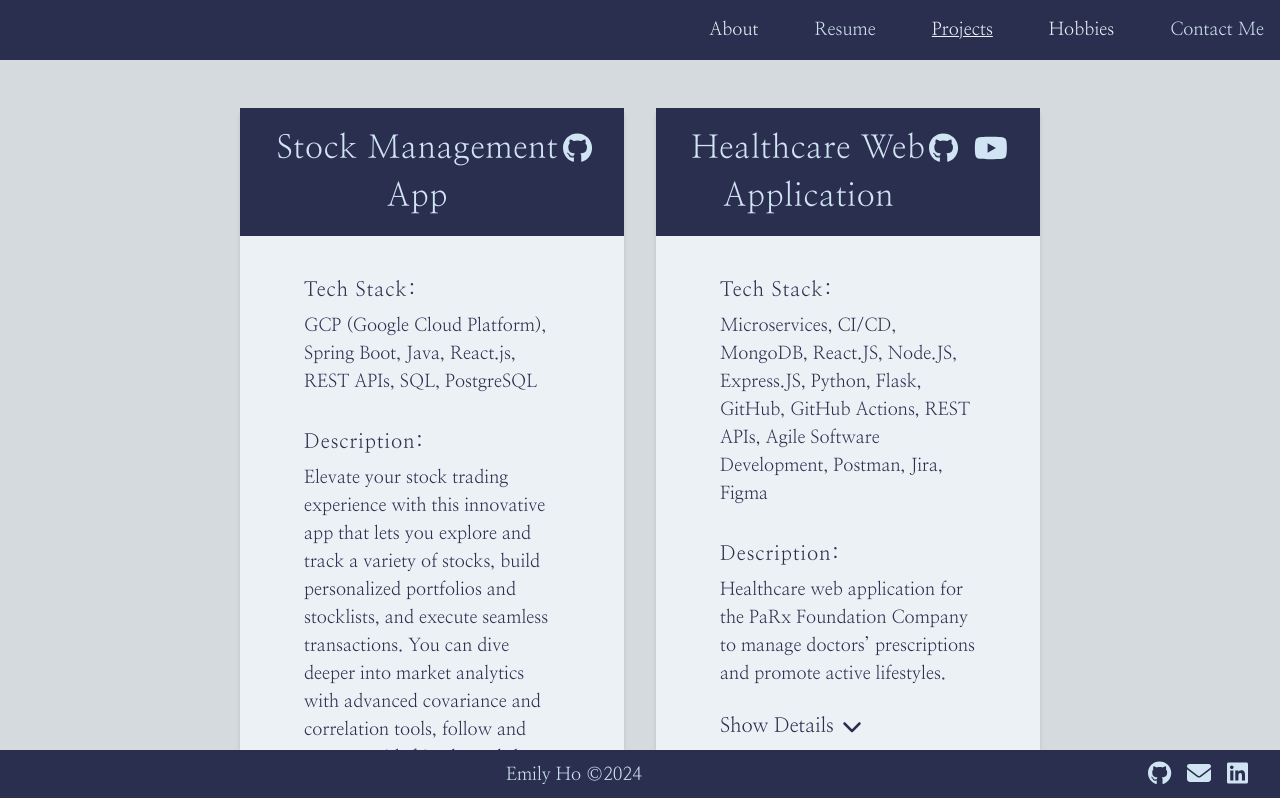
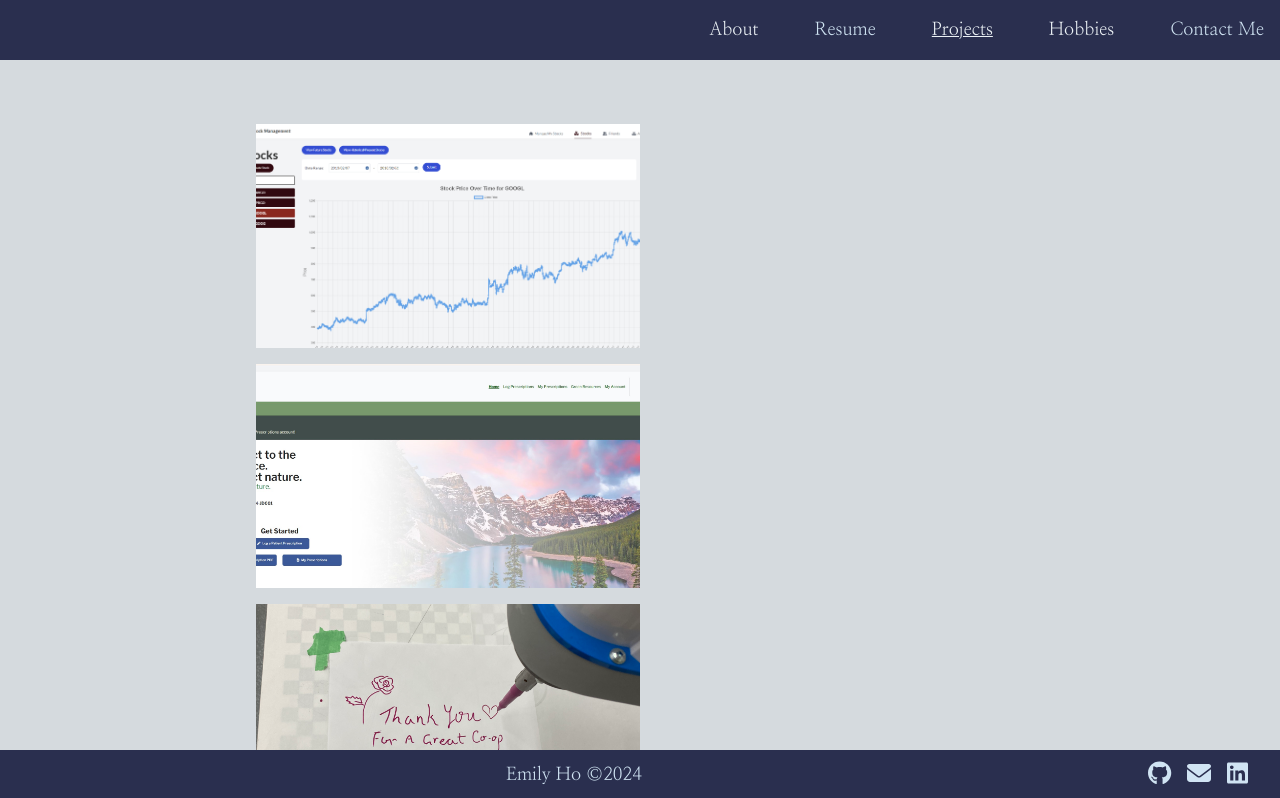
Before and after one commit to Emilyho11/personal-website, a React (Vite) app in the folder frontend/: page /projects in a window 1280 px wide. Shown: the top 798 px of the page. Built offline with nearby package versions, Linux system fonts and the light colour scheme.

Commit message:
Remaking projects page

```diff
--- a/frontend/src/pages/Projects.jsx
+++ b/frontend/src/pages/Projects.jsx
@@ -64,6 +64,7 @@ import CarnivalHome from '../assets/images/game_carnival/carnival_home.png';
 
 const Projects = () => {
   const [visibleDescriptions, setVisibleDescriptions] = useState({});
+  const [hoveredProject, setHoveredProject] = useState(null);
 
   const toggleDescription = (index) => {
     setVisibleDescriptions((prev) => ({
@@ -223,53 +224,37 @@ const Projects = () => {
 
   return (
     <ContentContainer>
-      <div className='grid grid-cols-1 lg:grid-cols-2 gap-8'>
+      <div className='flex flex-wrap gap-4 p-4'>
         {projectData.map((project, index) => (
-          <div key={index} className='bg-light_blue text-dark_blue mb-8 shadow-md'>
-            <div className='flex justify-between bg-dark_blue text-back_light_blue py-4'>
-              <h2 className='pl-8 flex-1 tracking-wide text-center'>{project.name}</h2>
-              <div className='pt-2 space-x-4 pr-8 flex text-3xl'>
-                {project.gitHub && (
-                  <a href={project.gitHub} target="_blank" rel="noopener noreferrer">
-                    <FontAwesomeIcon icon={faGithub} />
-                  </a>
-                )}
-                {project.youtube && (
-                  <a href={project.youtube} target="_blank" rel="noopener noreferrer">
-                    <FontAwesomeIcon icon={faYoutube} />
-                  </a>
-                )}
-              </div>
+          <div
+            key={index}
+            className='relative w-96 h-56 cursor-pointer'
+            onMouseEnter={() => setHoveredProject(index)}
+            onMouseLeave={() => setHoveredProject(null)}
+            onClick={() => toggleDescription(index)}
+          >
+          {visibleDescriptions[index] ? (
+            <div className='p-4 bg-white border border-gray-300 overflow-y-scroll h-56'>
+              <h3 className='text-lg font-bold'>{project.name}</h3>
+              <p>{project.overallDescription}</p>
+              <ul className='list-disc pl-5'>
+                {project.description.map((desc, i) => (
+                  <li key={i}>{desc}</li>
+                ))}
+              </ul>
             </div>
-            <div className='gap-20 justify-center p-10 lg:px-16'>
-              <div>
-                <h3 className='text-xl font-bold tracking-wider'>Tech Stack:</h3>
-                <p className='my-2 text-lg'>{project.techStack}</p>
-                <br/>
-                <h3 className='text-xl font-bold tracking-wider'>Description:</h3>
-                <p className='text-lg my-2'>{project.overallDescription}</p>
-                <button
-                  className='pt-2 pb-6 mt-4 rounded flex items-center text-xl hover:text-links'
-                  onClick={() => toggleDescription(index)}
-                >
-                  {visibleDescriptions[index] ? 'Hide Details': 'Show Details'}
-                  <FontAwesomeIcon icon={visibleDescriptions[index] ? faChevronUp : faChevronDown} className='ml-2 text-xl' />
-                </button>
-                {visibleDescriptions[index] && (
-                  Array.isArray(project.description) ? (
-                  <ul className='pb-10 text-lg list-disc pl-8'>
-                    <p className='pb-4'>{project.date}</p>
-                    {project.description.map((point, descriptionIndex) => (
-                      <li key={descriptionIndex} className='pl-2'>{point}</li>
-                    ))}
-                  </ul>
-                ) : (
-                  <p className='pt-6 pb-10 text-lg'>{project.description}</p>
-                )
-              )}
-              </div>
-              <Slideshow images={project.images} ratio={project.ratio} />
+          ) : (
+            <img
+              src={project.images[0]}
+              alt={project.name}
+              className='w-full h-full object-cover'
+            />
+          )}
+          {hoveredProject === index && !visibleDescriptions[index] && (
+            <div className="absolute inset-0 bg-black bg-opacity-70 text-white flex items-center justify-center px-2 py-1">
+              {project.name}
             </div>
+          )}
           </div>
         ))}
       </div>
```
